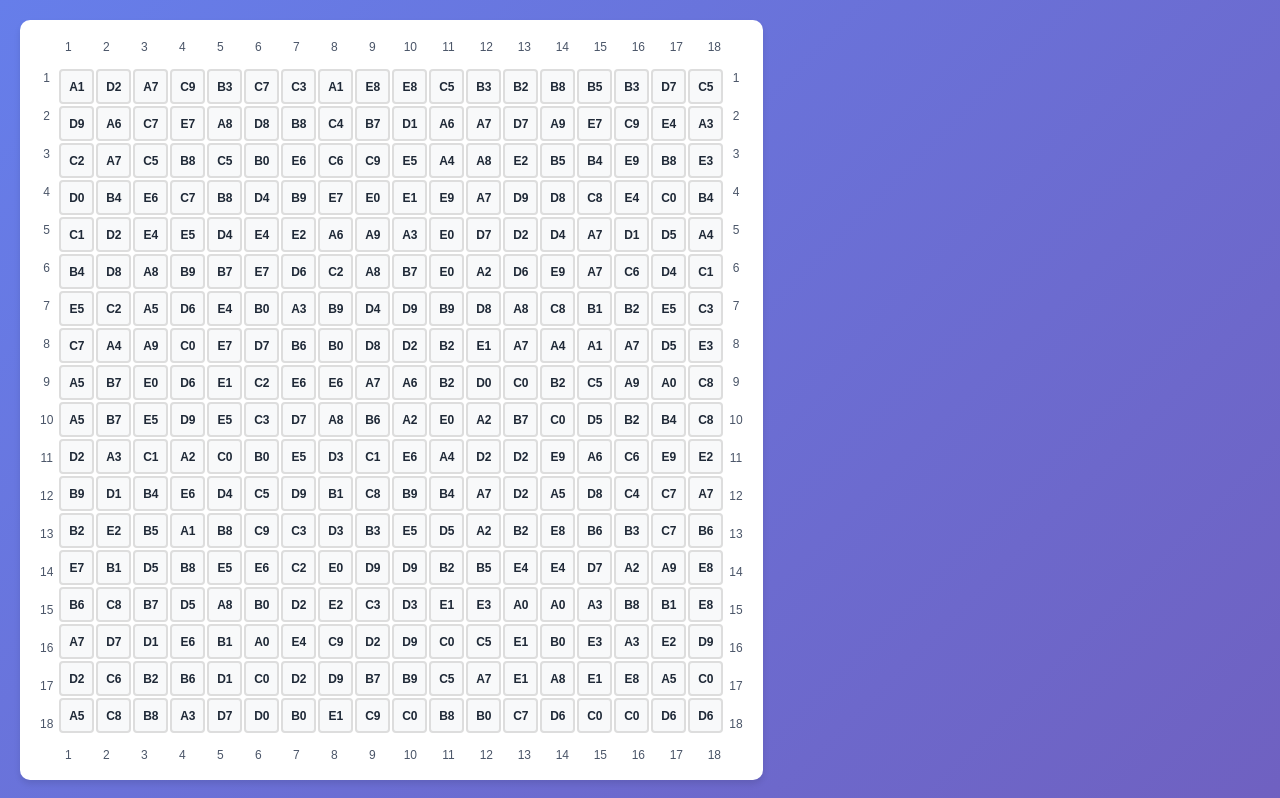
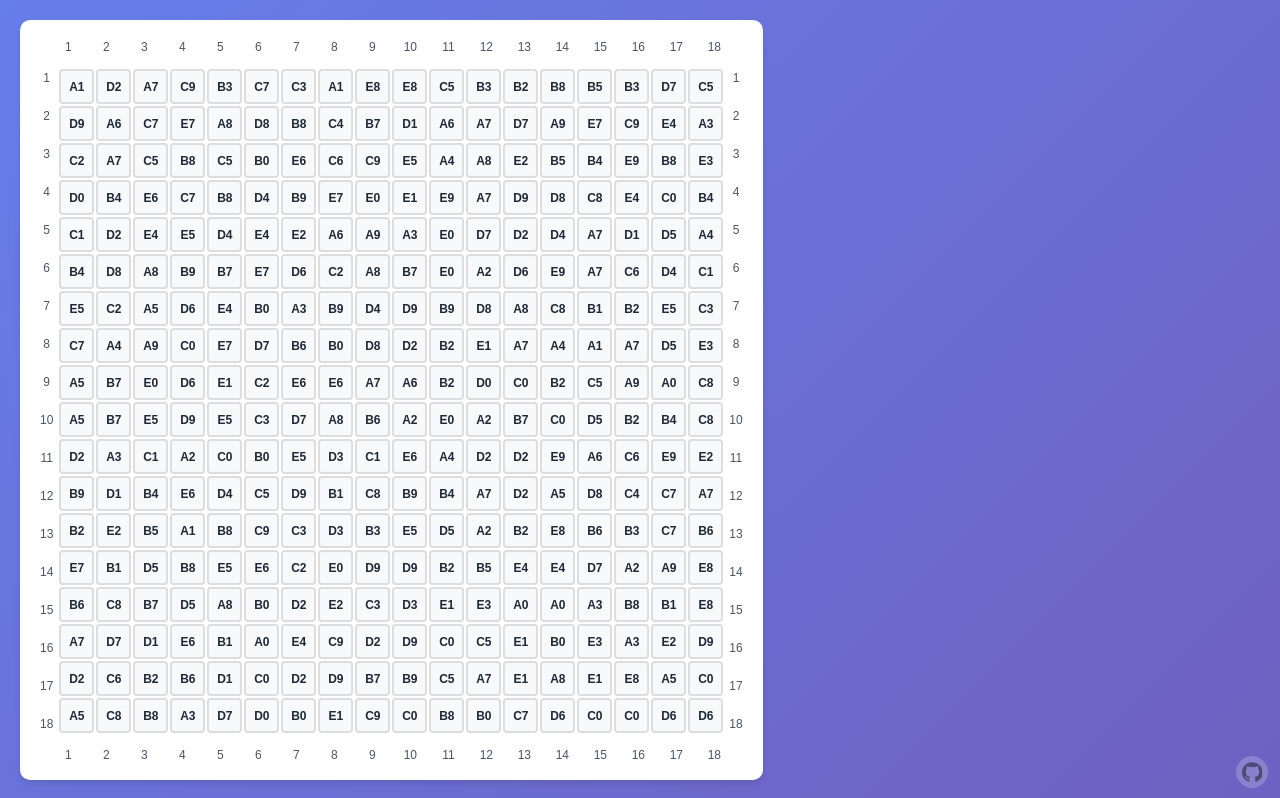
Before and after one commit to Konano/s13-brain-intl-comp, a plain HTML site: page round2/index.html in a window 1280 px wide. Shown: the top 798 px of the page. Drawn offline with Linux system fonts and the light colour scheme.

Commit message:
add GitHub link with styling to index.html and style.css

```diff
--- a/round2/index.html
+++ b/round2/index.html
@@ -130,6 +130,19 @@
         </div>
     </div>
 
+    <a
+        class="github-link"
+        href="https://github.com/Konano/s13-brain-intl-comp"
+        target="_blank"
+        rel="noopener noreferrer"
+        aria-label="GitHub 仓库"
+        title="查看 GitHub 仓库"
+    >
+        <svg viewBox="0 0 24 24" width="20" height="20" aria-hidden="true">
+            <path fill="currentColor" d="M12 0.3c-6.6 0-12 5.4-12 12 0 5.3 3.4 9.8 8.2 11.4 0.6 0.1 0.8-0.3 0.8-0.6 0-0.3 0-1.1 0-2.1-3.3 0.7-4-1.4-4-1.4-0.5-1.4-1.3-1.8-1.3-1.8-1.1-0.7 0.1-0.7 0.1-0.7 1.2 0.1 1.9 1.3 1.9 1.3 1.1 1.9 2.8 1.3 3.5 1 0.1-0.8 0.4-1.3 0.8-1.6-2.7-0.3-5.5-1.4-5.5-6.1 0-1.4 0.5-2.5 1.3-3.4-0.1-0.3-0.6-1.6 0.1-3.2 0 0 1.1-0.4 3.5 1.3 1-0.3 2.1-0.4 3.2-0.4 1.1 0 2.2 0.1 3.2 0.4 2.4-1.7 3.5-1.3 3.5-1.3 0.7 1.6 0.3 2.9 0.1 3.2 0.8 0.9 1.3 2 1.3 3.4 0 4.8-2.9 5.8-5.6 6.1 0.4 0.4 0.8 1.1 0.8 2.2 0 1.6 0 2.9 0 3.3 0 0.3 0.2 0.7 0.8 0.6 4.8-1.6 8.2-6.1 8.2-11.4 0-6.6-5.4-12-12-12z"/>
+        </svg>
+    </a>
+
     <script src="script.js"></script>
 </body>
 </html>
--- a/round2/style.css
+++ b/round2/style.css
@@ -530,6 +530,30 @@ body {
     padding: 10px;
 }
 
+.github-link {
+    position: fixed;
+    right: 12px;
+    bottom: 12px;
+    width: 32px;
+    height: 32px;
+    border-radius: 999px;
+    display: flex;
+    align-items: center;
+    justify-content: center;
+    background: rgba(255, 255, 255, 0.2);
+    color: rgba(31, 41, 55, 0.6);
+    backdrop-filter: blur(2px);
+    text-decoration: none;
+    transition: all 0.2s ease;
+    z-index: 50;
+}
+
+.github-link:hover {
+    background: rgba(255, 255, 255, 0.35);
+    color: rgba(31, 41, 55, 0.9);
+    transform: translateY(-1px);
+}
+
 /* 滚动条美化 */
 .path-list::-webkit-scrollbar, .moves-list::-webkit-scrollbar, .game-board-wrapper::-webkit-scrollbar {
     width: 8px;
```
